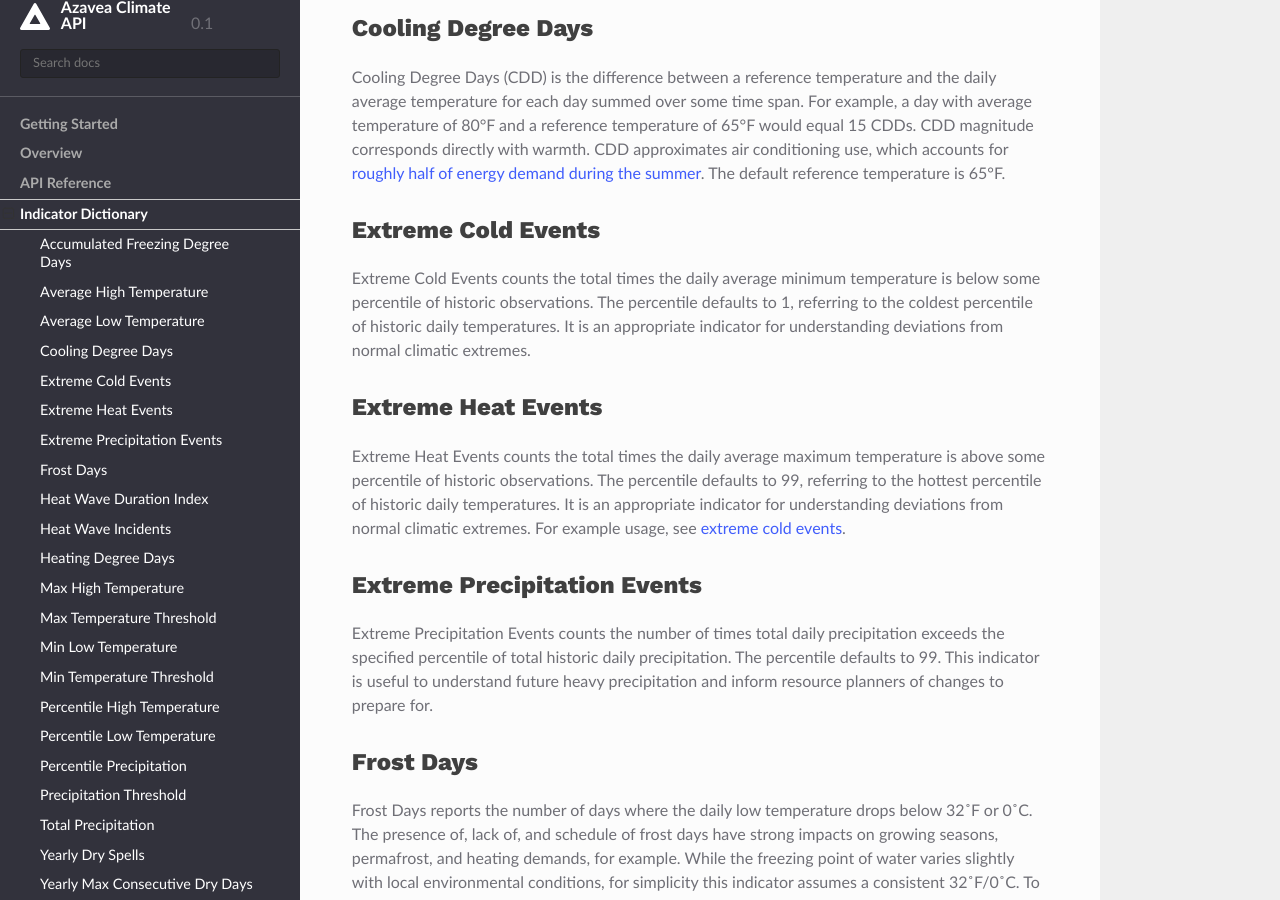
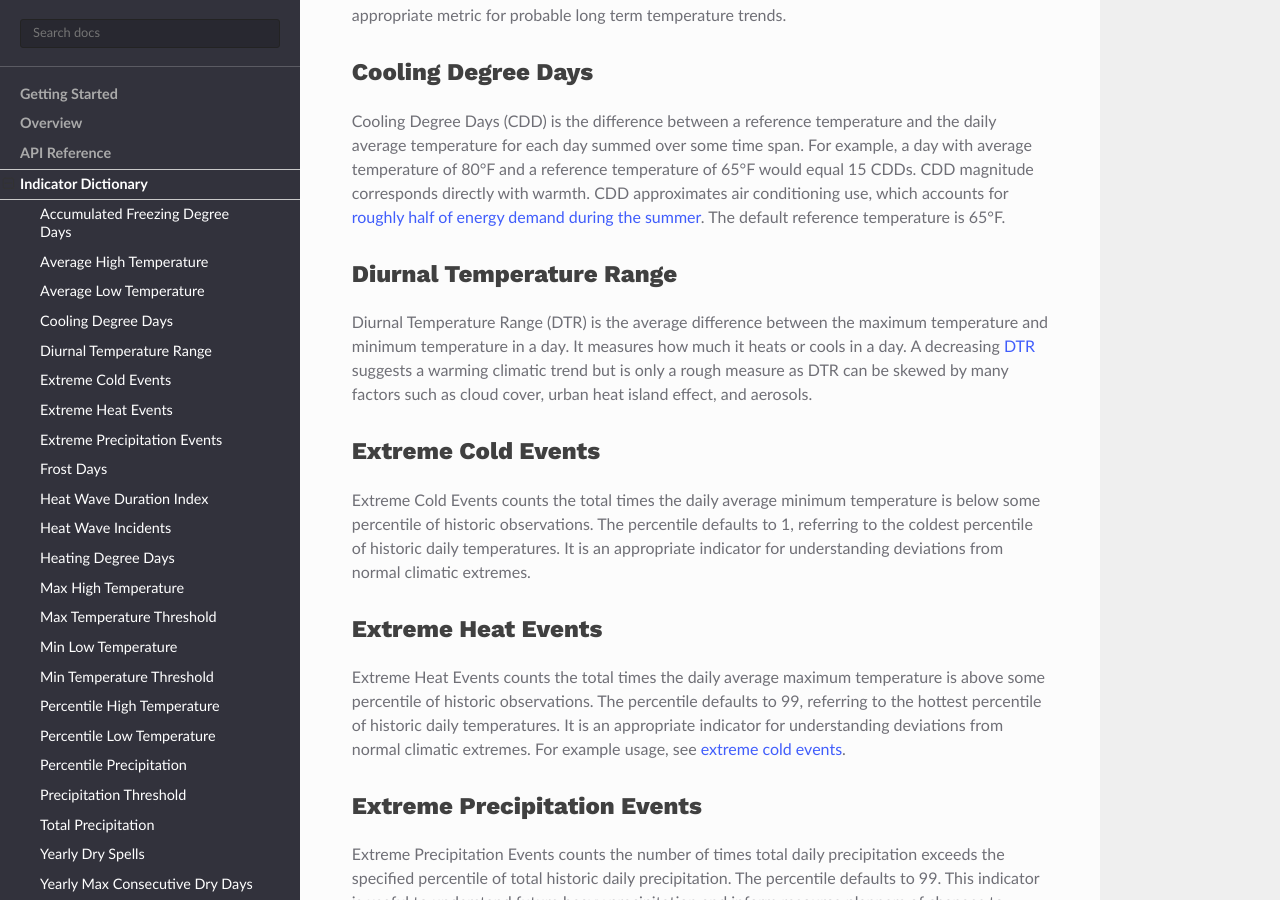
Before and after one commit to azavea/climate-change-api, a Sphinx documentation site: the page built from doc/source/indicators.rst, in a window 1280 px wide and 900 px high, scrolled down 1989 px. Built offline with Sphinx 7.4.7 and the Read the Docs theme 2.0.0, drawn with Linux system fonts in a browser that asks for light colours; some of the changed text lies outside the part shown.

Commit message:
Update documentation to include DTR

```diff
--- a/doc/source/indicators.rst
+++ b/doc/source/indicators.rst
@@ -35,6 +35,12 @@ Cooling Degree Days
 -------------------
 
 .. include::  indicators/cooling_degree_days.rst
+
+
+Diurnal Temperature Range
+-------------------------
+
+.. include:: indicators/diurnal_temperature_range.rst
 
 
 Extreme Cold Events
--- /dev/null
+++ b/doc/source/indicators/diurnal_temperature_range.rst
@@ -0,0 +1,5 @@
+Diurnal Temperature Range (DTR) is the average difference between the maximum temperature and minimum temperature in a day. It measures how much it heats or cools in a day. A decreasing |DTR| suggests a warming climatic trend but is only a rough measure as DTR can be skewed by many factors such as cloud cover, urban heat island effect, and aerosols.
+
+.. |DTR| raw:: html
+
+   <a href="http://appinsys.com/globalwarming/DTR.htm" target="_blank">DTR</a>
```
